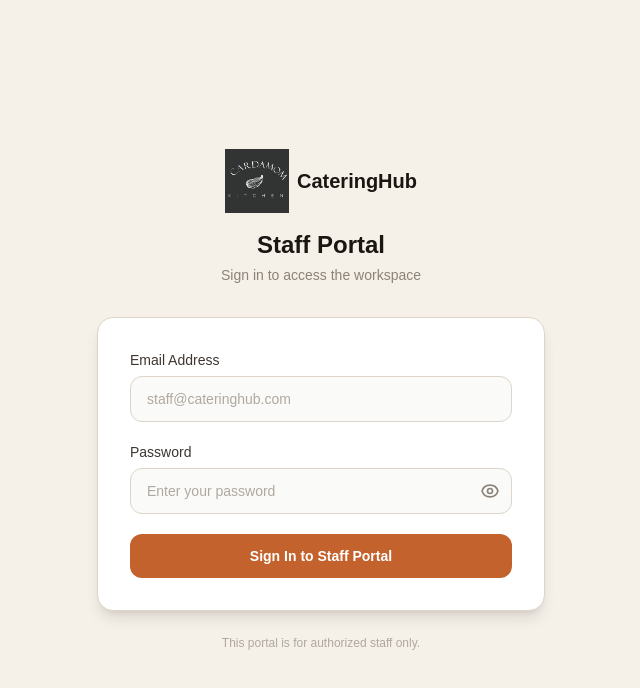
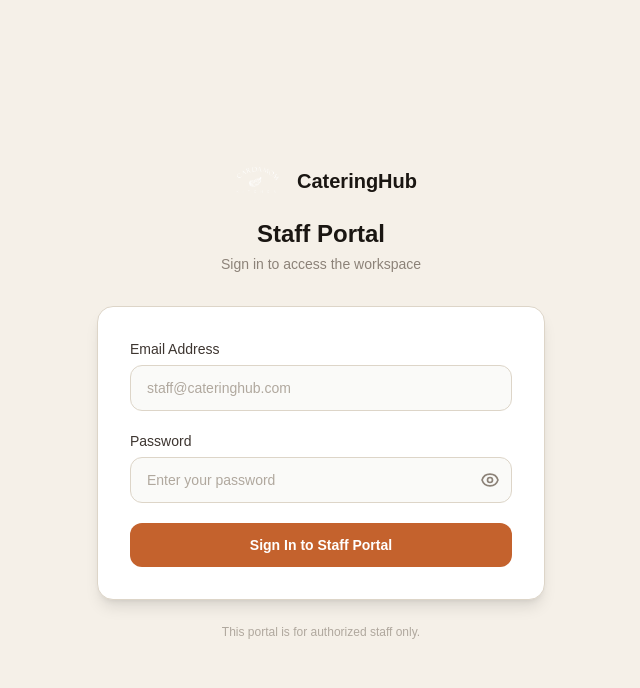
Before and after one commit to 3tiersystems-RMA/cateringhub, a Next.js app: page /staff/login in a window 1280 px wide. Shown: the top 688 px of the page, without its empty margins (319-959 px from the left). Built offline with nearby package versions, Linux system fonts and the light colour scheme; no server answers.

Commit message:
Local Commit: 2026-03-10T14:27:06.523Z - Updated the header logo to use `Logo-Transparent-1772539392689.png` replacing the previous `Cardamom_Logo_BW_-1772542343000.png`

```diff
--- a/src/components/ui/AppLogo.tsx
+++ b/src/components/ui/AppLogo.tsx
@@ -14,7 +14,7 @@ interface AppLogoProps {
 }
 
 function AppLogo({
-  src = '/assets/images/Cardamom_Logo_BW_-1772542343000.png',
+  src = '/assets/images/Logo-Transparent-1772539392689.png',
   text,
   iconName = 'SparklesIcon',
   size = 64,
```
